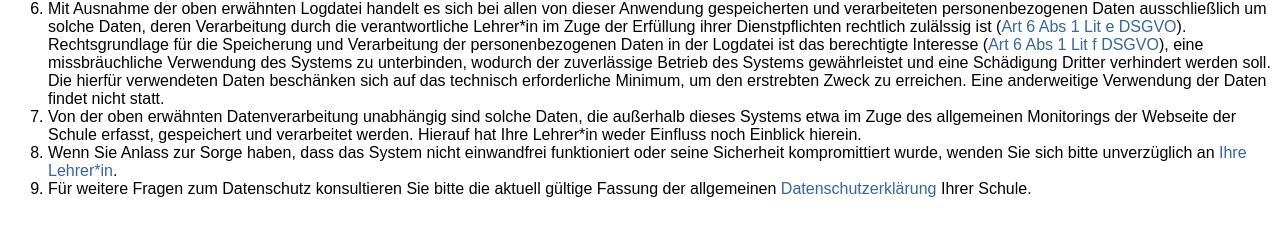
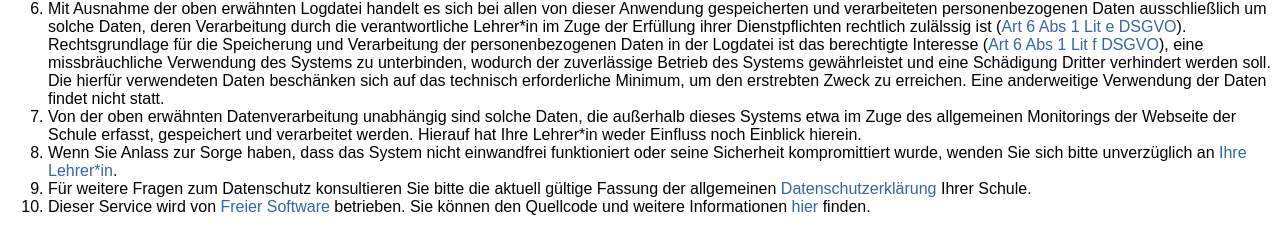
Before and after one commit to 5gon12eder/notenservice, a PHP site: page / in a window 1280 px wide. Shown: the part 626-858 px from the top of the page. Before the commit the page ends 823 px from the top, so only its background shows below. Run offline with PHP 8.4, Linux system fonts and the light colour scheme; some web fonts are replaced.

Commit message:
Add link to GitHub and mention it's Free Software.

```diff
--- a/index.php
+++ b/index.php
@@ -113,6 +113,13 @@ $ns->performAction(TRUE);
           Für weitere Fragen zum Datenschutz konsultieren Sie bitte die aktuell gültige Fassung der allgemeinen
           <?php $ns->yankPrivacyPolicyLink("Datenschutzerklärung"); ?> Ihrer Schule.
         </li>
+        <li>
+          Dieser Service wird von
+          <a rel="external nofollow" href="https://www.gnu.org/philosophy/free-sw.de.html">Freier Software</a>
+          betrieben.  Sie können den Quellcode und weitere Informationen
+          <a rel="external nofollow" href="https://github.com/5gon12eder/notenservice">hier</a>
+          finden.
+        </li>
       </ol>
     </div>
   </body>
```
